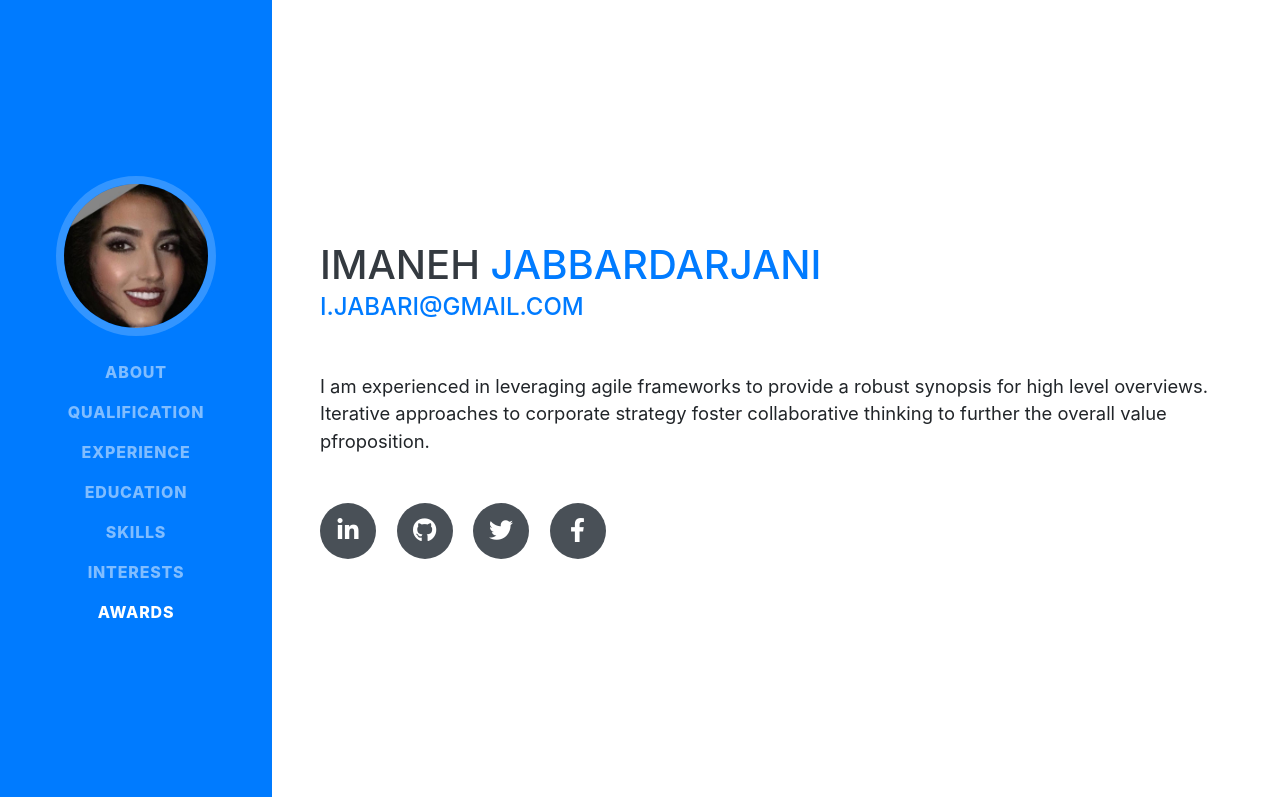
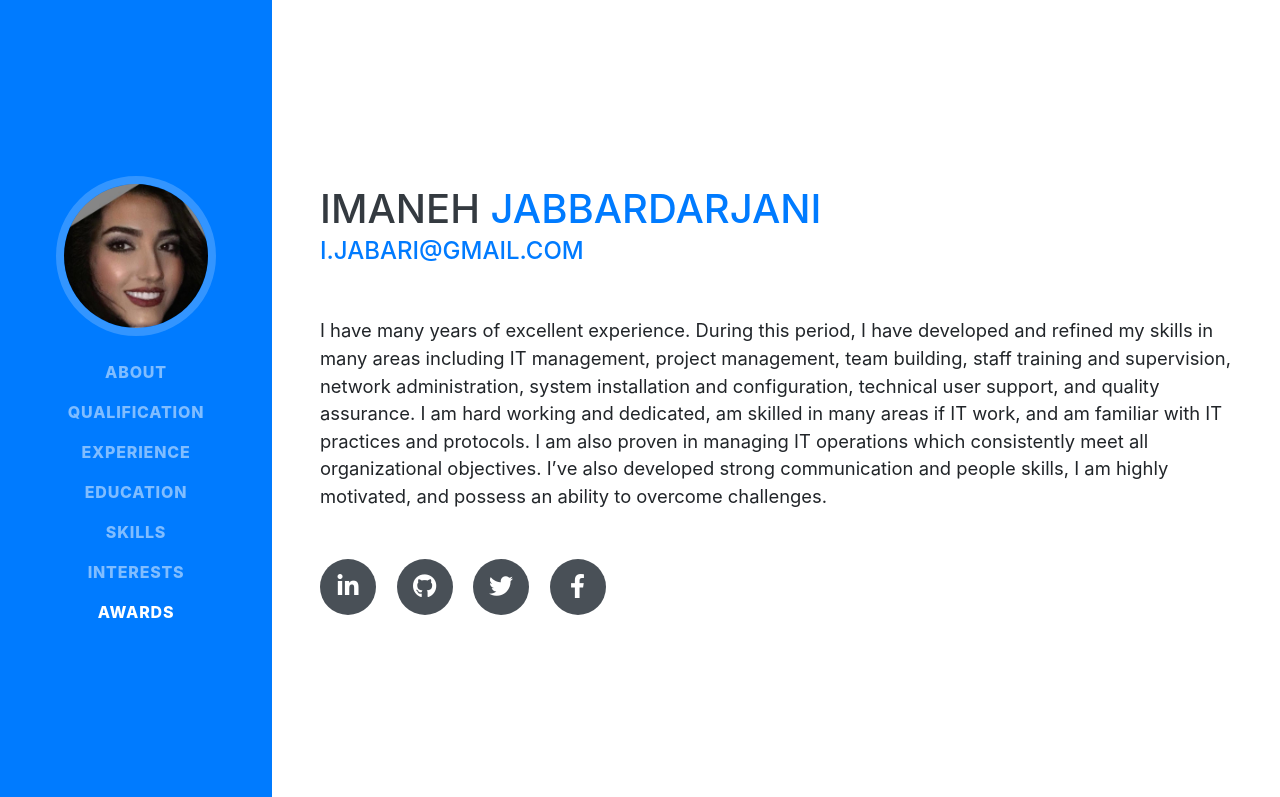
Before and after one commit to imanehjabari/imanehjabari.github.io, a website with bundled scripts: page index.html in a window 1280 px wide. Shown: the top 797 px of the page. Built offline with nearby package versions, Linux system fonts and the light colour scheme; a web font is replaced by a local one.

Commit message:
Update index.html

```diff
--- a/index.html
+++ b/index.html
@@ -72,7 +72,8 @@
         <div class="subheading mb-5">
           <a href="mailto:name@email.com">i.jabari@gmail.com</a>
         </div>
-        <p class="lead mb-5">I am experienced in leveraging agile frameworks to provide a robust synopsis for high level overviews. Iterative approaches to corporate strategy foster collaborative thinking to further the overall value pfroposition.</p>
+        <p class="lead mb-5">I have many years of excellent experience. During this period, I have developed and refined my skills in many areas including IT management, project management, team building, staff training and supervision, network administration, system installation and configuration, technical user support, and quality assurance. I am hard working and dedicated, am skilled in many areas if IT work, and am familiar with IT practices and protocols. I am also proven in managing IT operations which consistently meet all organizational objectives.
+          I’ve also developed strong communication and people skills, I am highly motivated, and possess an ability to overcome challenges. </p>
         <div class="social-icons">
           <a href="#">
             <i class="fab fa-linkedin-in"></i>
```
